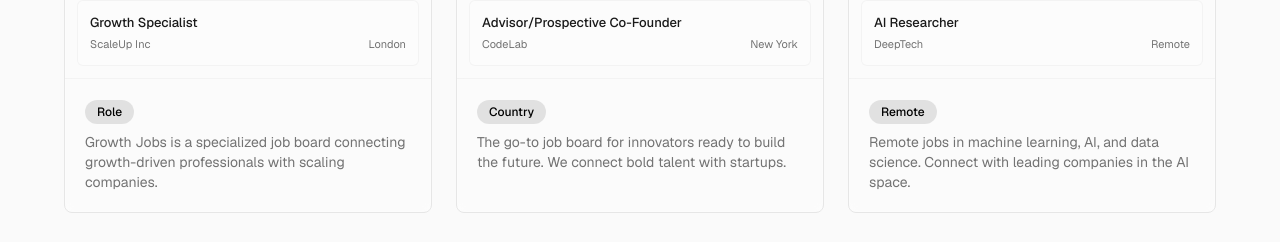
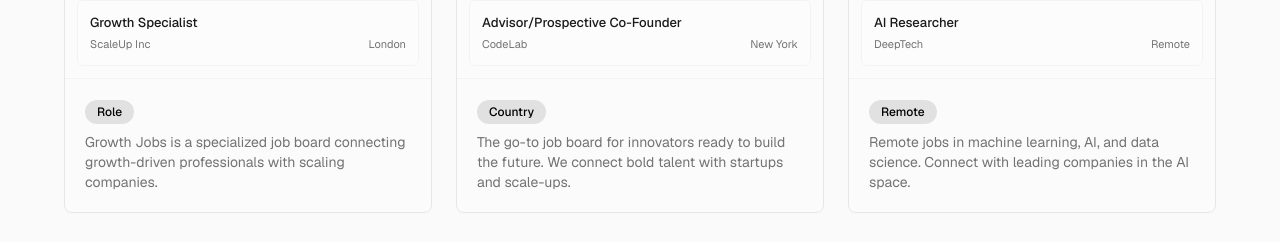
Before and after one commit to craftyme/bordful-marketing, a Next.js app: page / in a window 1280 px wide. Shown: the part 4400-4642 px from the top of the page. Built offline with nearby package versions, Linux system fonts and the light colour scheme.

Commit message:
Update showcase.tsx

```diff
--- a/components/showcase.tsx
+++ b/components/showcase.tsx
@@ -52,7 +52,7 @@ const showcaseItems: ShowcaseItem[] = [
   {
     title: "YouStartups",
     description:
-      "The go-to job board for innovators ready to build the future. We connect bold talent with startups.",
+      "The go-to job board for innovators ready to build the future. We connect bold talent with startups and scale-ups.",
     href: "https://youstartups.com",
     category: CATEGORIES.COUNTRY,
     jobs: [
```
